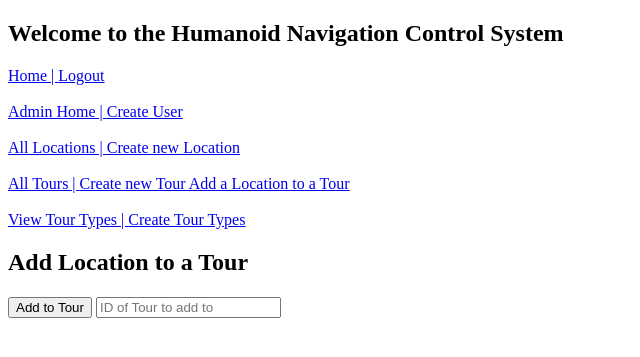
After one commit to Auzzzz/SEPM-Assignment, a Flask app: page /admin/alter in a window 1280 px wide. The commit adds this page. Shown: the top 357 px of the page, without its empty margins (0-640 px from the left). Run offline with Flask 2, Linux system fonts and the light colour scheme; the visitor is signed in with stand-in values (Sample User, id 1); data that the repository does not hold is empty; some libraries are stand-ins or nearby versions.

Commit message:
add to tour

```diff
--- a/app.py
+++ b/app.py
@@ -389,6 +389,76 @@ def createNewTour():
         #return to login screen
         return redirect(url_for('login'))
 
+@app.route('/admin/alter', methods=['GET', 'POST'])
+def alterTour():
+    if 'islogged' in session:
+        if session['accountTypeID'] == 1:
+
+            #get all locations
+            cursor = mysql.connection.cursor(MySQLdb.cursors.DictCursor)
+            cursor.execute('SELECT * FROM location')
+            #fetch the record
+            locations = cursor.fetchall()
+
+            return render_template('admin_alter_tour.html', locations = locations, len = len(locations))
+        else:
+            #return to home if not an admin
+            return redirect(url_for('home'))
+    else:
+        #return to login screen
+        return redirect(url_for('login'))
+
+@app.route('/admin/addlocation', methods=['GET', 'POST'])
+def alterTourAdd():
+    if 'islogged' in session:
+        if session['accountTypeID'] == 1:
+
+            locations = request.form.getlist('newtour')
+            total = len(locations)
+
+            #get the id of the created tour
+            tourid = request.form['tourid']
+
+            #insert the selected locations into the tour_location db as individual entrties
+            order = 1
+            for i in range(0,total):
+                cursor = mysql.connection.cursor(MySQLdb.cursors.DictCursor)
+                cursor.execute('INSERT INTO tour_location VALUES (NULL, %s, %s, %s)', (tourid, locations[i], order))
+                mysql.connection.commit()
+                order += 1
+
+            #get all locations for each tour
+            cursor = mysql.connection.cursor(MySQLdb.cursors.DictCursor)
+            cursor.execute('SELECT * FROM tour_location where tourid = %s', [tourid])
+            #fetch the record
+            tour_location = cursor.fetchall()
+            tour_location_len = len(tour_location)
+
+            total_time = 0
+
+            for i in range (0, tour_location_len):
+                cursor = mysql.connection.cursor(MySQLdb.cursors.DictCursor)
+                cursor.execute('SELECT * FROM location where id = %s', [tour_location[i]['locationid']])
+                location = cursor.fetchone()
+                print("location", location)
+                time = location['time']
+                total_time += time
+                i += 1
+
+            cursor = mysql.connection.cursor(MySQLdb.cursors.DictCursor)
+            cursor.execute("""Update tours set totaltime = %s WHERE tourid = %s """, [total_time, tourid])
+            mysql.connection.commit()
+
+            return redirect(url_for('tours'))
+        else:
+            #return to home if not an admin
+            return redirect(url_for('home'))
+    else:
+        #return to login screen
+        return redirect(url_for('login'))
+
+
+
 
 @app.route('/admin/tourtypes', methods=['GET', 'POST'])
 def tourtypes():
@@ -445,7 +515,7 @@ def tourtypesDelete():
                 #check db for user & password
                 cursor = mysql.connection.cursor(MySQLdb.cursors.DictCursor)
                 cursor.execute('DELETE FROM tour_types WHERE id = %s', (typeid))
-
+                mysql.connection.commit()
                 return redirect(url_for('tourtypes'))
 
         else:
--- /dev/null
+++ b/templates/admin_alter_tour.html
@@ -0,0 +1,21 @@
+{% extends 'header.html' %}
+{% block title %}Home{% endblock %}
+
+{% block content %}
+<h2>Add Location to a Tour</h2>
+<h4></h4>
+<form method="POST" action="{{ url_for('alterTourAdd') }}">
+    <input type="submit" value="Add to Tour">
+    <input type="text" name="tourid" placeholder="ID of Tour to add to" required>
+{%for i in range(0, len)%}
+    <hr>
+        <li><input type ="checkbox" value="{{ locations[i]['id'] }}" name="newtour"></li>
+        <li>Location Id: {{ locations[i]['id'] }}</li>
+        <li>Name: {{ locations[i]['name'] }}</li>
+        <li>Location Description: {{ locations[i]['desc'] }}</li>
+        <li>GPS Cords: {{ locations[i]['gpscords'] }}</li>
+        <li>Time spent at Location {{ locations[i]['time'] }}</li>
+{%endfor%}
+</form>
+
+{% endblock %}
--- a/templates/admin_locations.html
+++ b/templates/admin_locations.html
@@ -6,7 +6,7 @@
 <h4>fix desc edit</h4>
 {%for i in range(0, len)%}
     <hr>
-    <form action="{{ url_for('test') }}" method="post">
+    <form action="{{ url_for('adminEditLocation') }}" method="post">
         <li>Location Id: {{ locations[i]['id'] }}</li> <input type ="text" name="locationid" value="{{ locations[i]['id'] }}" readonly>
         <li>Name: {{ locations[i]['name'] }}</li> <input type ="text" name="name" value="{{ locations[i]['name'] }}">
         <li>Location Description: {{ locations[i]['desc'] }}</li> <input type ="text" name="desc" value="{{ locations[i]['desc'] }}">
--- a/templates/header.html
+++ b/templates/header.html
@@ -25,6 +25,7 @@
 			<div>
 				<a href="{{ url_for('tours')}}">All Tours | </a>
 				<a href="{{ url_for('newtour')}}"> Create new Tour </a>
+				<a href="{{ url_for('alterTour')}}"> Add a Location to a Tour </a>
 			</div>
 			<br>
 			<div>
--- a/templates/view_tour.html
+++ b/templates/view_tour.html
@@ -2,7 +2,7 @@
 {% block title %}Home{% endblock %}
 
 {% block content %}
-<h2>Tours - {{ tours[0]['tourid'] }}, {{ tours[0]['name'] }} </h2>
+
 <h4></h4>
 
     {%for i in range (0,tl_len): %}
@@ -20,4 +20,5 @@
     {%endfor%}
 
 
+
 {% endblock %}
```
